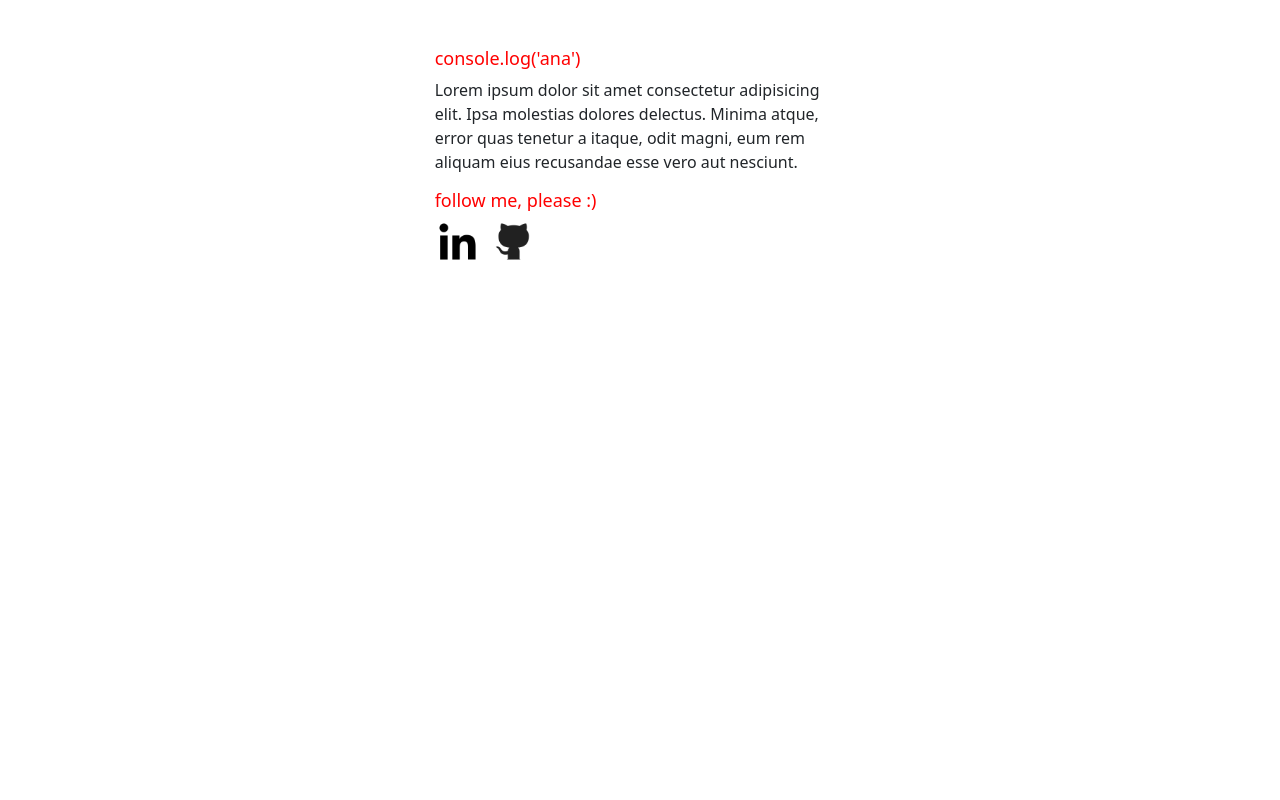
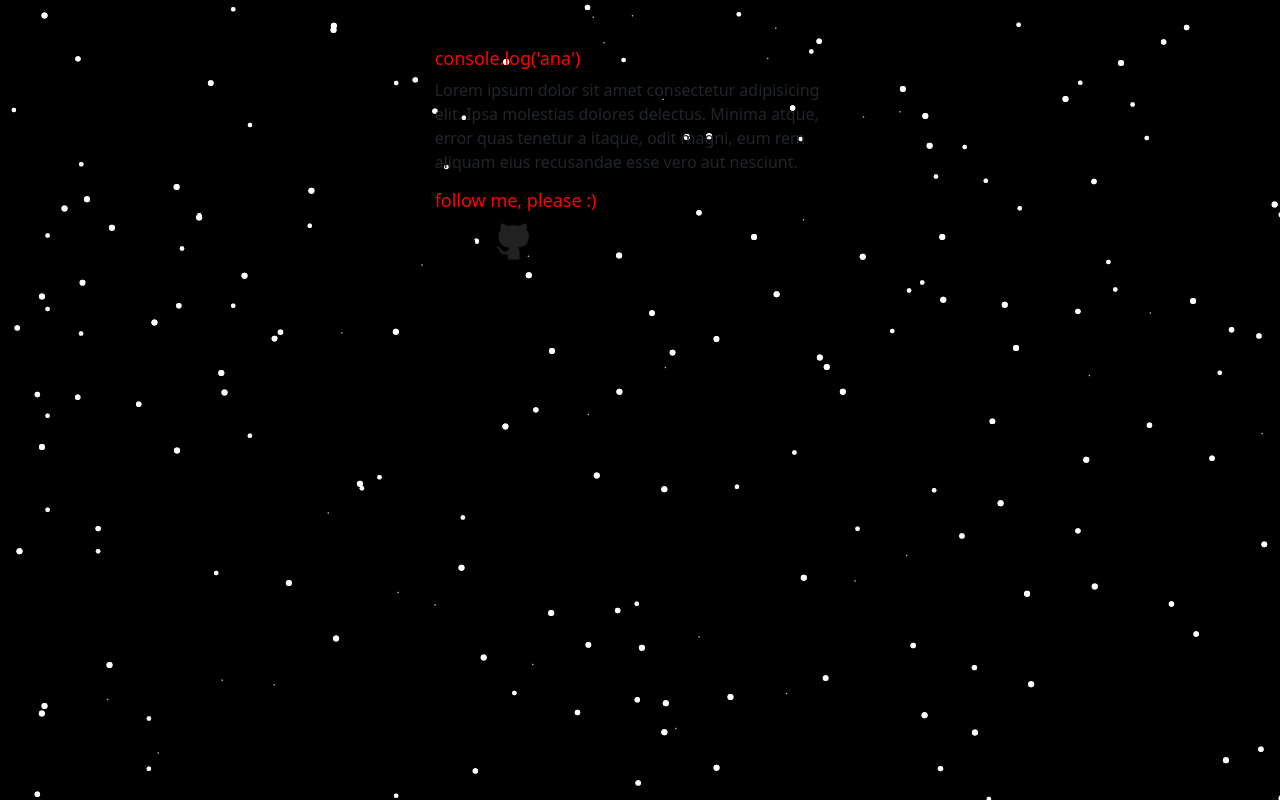
Before and after one commit to anabergerr/react-project-website, a Next.js app: page / in a window 1280 px wide. Built offline with nearby package versions, Linux system fonts and the light colour scheme; a web font is replaced by a local one.

Commit message:
meu deus finalmente eu consegui arruma o particles

```diff
--- a/src/pages/index.jsx
+++ b/src/pages/index.jsx
@@ -11,7 +11,7 @@ const Home = () => {
         <link rel="icon" href="/favicon.ico" />
       </Head>
       <main>
-        {/* <Background /> */}
+        <Background />
         <Infos />
       </main>
     </>
--- a/src/styles/globals.css
+++ b/src/styles/globals.css
@@ -16,11 +16,12 @@ a {
 }
 
 #ts-particles {
-    position: fixed !important;
-    left: 0 !important;
-    top: 0 !important;
-    width: 100% !important;
-    height: 100% !important;
+    position: fixed;
+    top: 0;
+    right: 0;
+    bottom: 0;
+    left: 0;
+    z-index: -1;
 }
 
 h1 {
```
